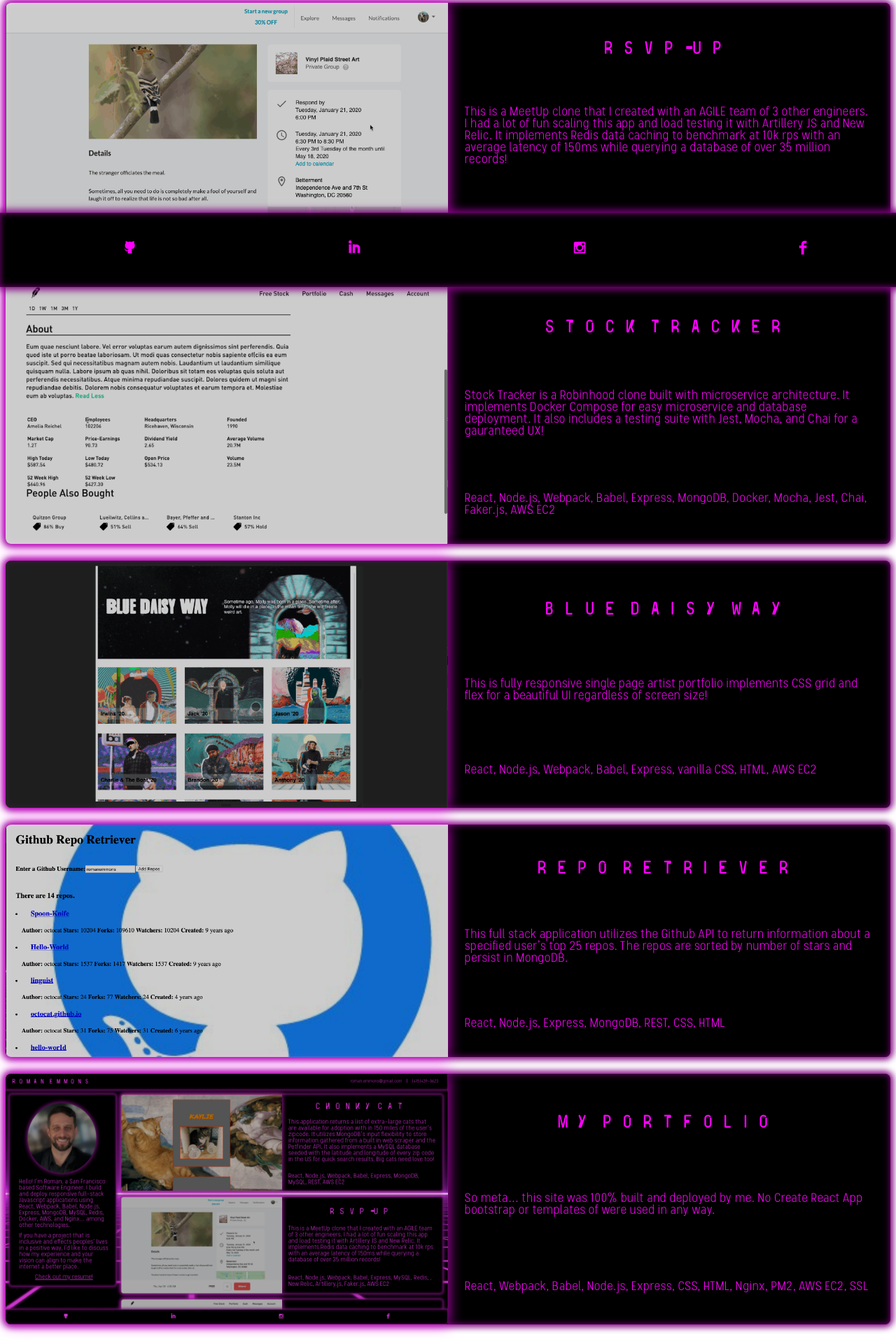
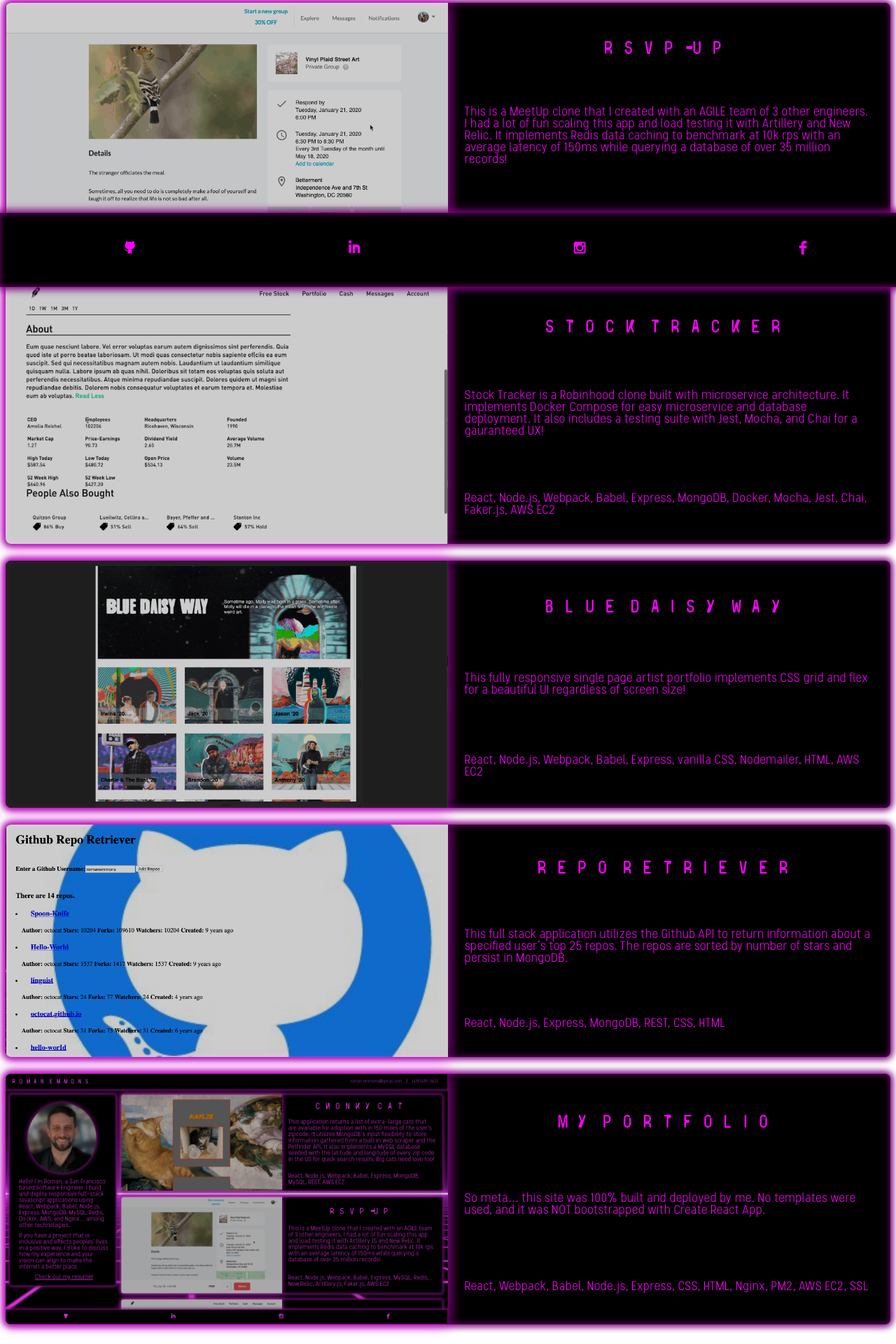
Before and after one commit to RomanEmmons/romanportfolio, a React app: page / in a window 1280 px wide. Shown: the part 390-2310 px from the top of the page at 70% size. Built offline with nearby package versions, Linux system fonts and the light colour scheme; the HTML template or start-up script is replaced by a standard one.

Commit message:
added link to readme

```diff
--- a/client/src/components/Portfolio/Portfolio.css
+++ b/client/src/components/Portfolio/Portfolio.css
@@ -103,6 +103,7 @@ a {
   .item-image {
     width: 100%;
     height: auto;
+    border-radius: 0.5rem 0.5rem 0 0;
   }
   .item-description {
     font-size: 1.15rem;
--- a/client/src/components/Sidebar/Sidebar.css
+++ b/client/src/components/Sidebar/Sidebar.css
@@ -28,7 +28,11 @@ aside {
 }
 
 .underline {
+  font-family: 'stellar', Arial, Helvetica, sans-serif;
+  font-size: 1.4vw;
+  color: magenta;
   text-decoration: underline;
+  padding: 10px 15px 5px 25px;
 }
 
 .underline:hover {
--- a/client/src/components/Toolbar/Toolbar.js
+++ b/client/src/components/Toolbar/Toolbar.js
@@ -10,7 +10,7 @@ const toolbar = (props) => (
         <DrawerToggleButton click={props.drawerClickHandler} />
       </div>
       <div className="toolbar_logo">
-        <a href="https://github.com/RomanEmmons/romanportfolio">Roman Emmons</a>
+        <a href="https://github.com/RomanEmmons/">Roman Emmons</a>
       </div>
       <div className="spacer" />
       <div className="toolbar_navigation-items">
--- a/client/src/data/portfolioData.js
+++ b/client/src/data/portfolioData.js
@@ -1,14 +1,14 @@
-import chonkygif from './ChonkyCat.png';
-import rsvpgif from './RSVP-Up.png';
-import stockgif from './StockTracker.png';
+import chonkypng from './ChonkyCat.png';
+import rsvppng from './RSVP-Up.png';
+import stockpng from './StockTracker.png';
 import repopng from './RepoRetriever.png';
-import bluegif from './BlueDaisy.png';
+import bluepng from './BlueDaisy.png';
 import myportfolio from './MyPortfolio.png';
 
 const portfolioData = [
   {
     title: 'Chonky Cat',
-    image: chonkygif,
+    image: chonkypng,
     description:
       "This application returns a list of extra-large cats that are available for adoption with in 150 miles of the user's zipcode.  It utilizes MongoDB's input flexibility to store information gathered from a built in web scraper and the Petfinder API.  It also implements a MySQL database seeded with the latitude and longitude of every zip code in the US for quick search results.  Big cats need love too!",
     tech:
@@ -18,17 +18,17 @@ const portfolioData = [
 
   {
     title: 'RSVP-Up',
-    image: rsvpgif,
+    image: rsvppng,
     description:
-      'This is a MeetUp clone that I created with an AGILE team of 3 other engineers.  I had a lot of fun scaling this app and load testing it with Artillery JS and New Relic.  It implements Redis data caching to benchmark at 10k rps with an average latency of 150ms while querying a database of over 35 million records!',
+      'This is a MeetUp clone that I created with an AGILE team of 3 other engineers.  I had a lot of fun scaling this app and load testing it with Artillery and New Relic.  It implements Redis data caching to benchmark at 10k rps with an average latency of 150ms while querying a database of over 35 million records!',
     tech:
-      'React, Node.js, Webpack, Babel, Express, MySQL, Redis, , New Relic, Artillery.js, Faker.js, AWS EC2',
+      'React, Node.js, Webpack, Babel, Express, MySQL, Redis, , New Relic, Artillery, Faker.js, AWS EC2',
     github: 'https://github.com/Dr-Katherine-Johnson/RSVP',
   },
 
   {
     title: 'Stock Tracker',
-    image: stockgif,
+    image: stockpng,
     description:
       'Stock Tracker is a Robinhood clone built with microservice architecture.  It implements Docker Compose for easy microservice and database deployment.  It also includes a testing suite with Jest, Mocha, and Chai for a gauranteed UX!',
     tech:
@@ -37,10 +37,11 @@ const portfolioData = [
   },
   {
     title: 'Blue Daisy Way',
-    image: bluegif,
+    image: bluepng,
     description:
-      'This is fully responsive single page artist portfolio implements CSS grid and flex for a beautiful UI regardless of screen size!',
-    tech: 'React, Node.js, Webpack, Babel, Express, vanilla CSS, HTML, AWS EC2',
+      'This fully responsive single page artist portfolio implements CSS grid and flex for a beautiful UI regardless of screen size!',
+    tech:
+      'React, Node.js, Webpack, Babel, Express, vanilla CSS, Nodemailer, HTML, AWS EC2',
     github: 'https://github.com/RomanEmmons/Molly-Souza-Artist-Portfolio',
   },
   {
@@ -55,7 +56,7 @@ const portfolioData = [
     title: 'My Portfolio',
     image: myportfolio,
     description:
-      'So meta... this site was 100% built and deployed by me. No Create React App bootstrap or templates of were used in any way.',
+      'So meta... this site was 100% built and deployed by me. No templates were used, and it was NOT bootstrapped with Create React App.',
     tech:
       'React, Webpack, Babel, Node.js, Express, CSS, HTML, Nginx, PM2, AWS EC2, SSL',
     github: 'https://github.com/RomanEmmons/romanportfolio',
```
Also changed, not shown: 1 other file (tests, documents, lock files or other folders).
